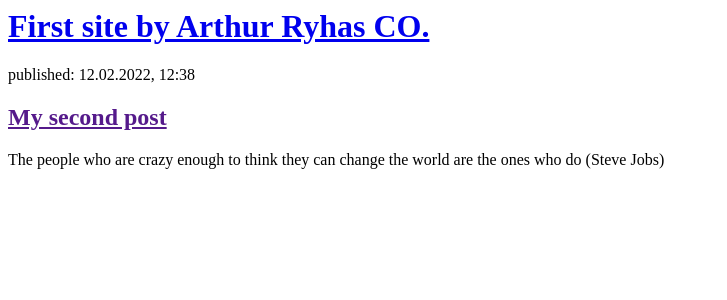
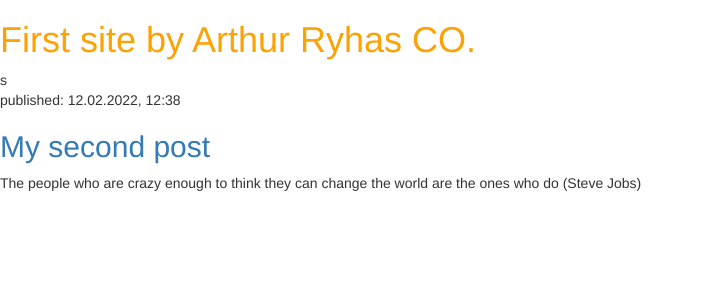
Before and after one commit to Skouls21/my-first-blog, a Django app: page / in a window 1280 px wide. Shown: the top 300 px of the page, without its empty margins (0-727 px from the left). Run offline with Django 3.2, Linux system fonts and the light colour scheme; data that the repository does not hold is empty; some libraries are stand-ins or nearby versions.

Commit message:
My Django Girls app,  commit css

```diff
--- /dev/null
+++ b/blog/static/css/blog.css
@@ -0,0 +1,3 @@
+h1 a {
+    color: #FCA205;
+}
--- a/blog/templates/blog/post_list.html
+++ b/blog/templates/blog/post_list.html
@@ -1,12 +1,16 @@
+{% load static %}
 <html>
     <head>
         <title>Artur's blog</title>
+        <link rel="stylesheet" href="//maxcdn.bootstrapcdn.com/bootstrap/3.2.0/css/bootstrap.min.css">
+        <link rel="stylesheet" href="//maxcdn.bootstrapcdn.com/bootstrap/3.2.0/css/bootstrap-theme.min.css">
+        <link rel="stylesheet" href="{% static 'css/blog.css' %}">
     </head>
     <body>
         <div>
             <h1><a href="/">First site by Arthur Ryhas CO.</a></h1>
         </div>
-
+s
         {% for post in posts %}
             <div>
                 <p>published: {{ post.published_date }}</p>
```
